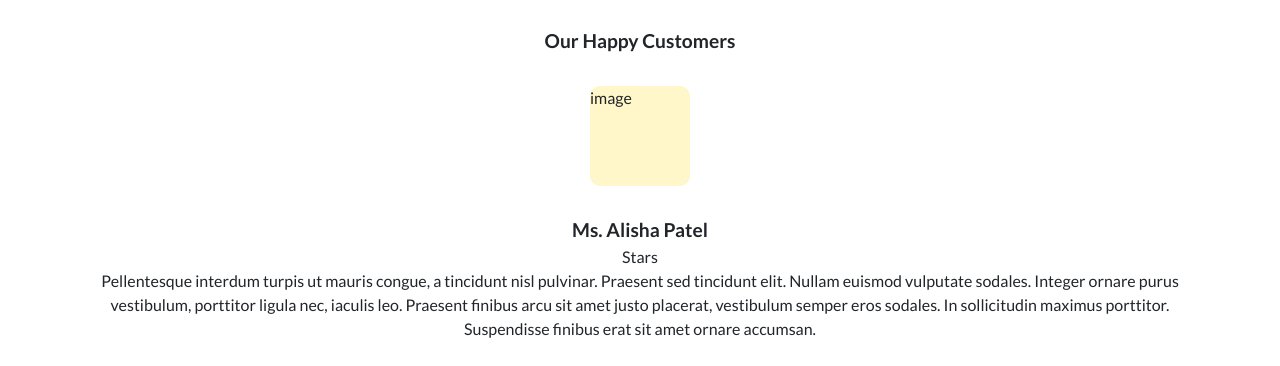
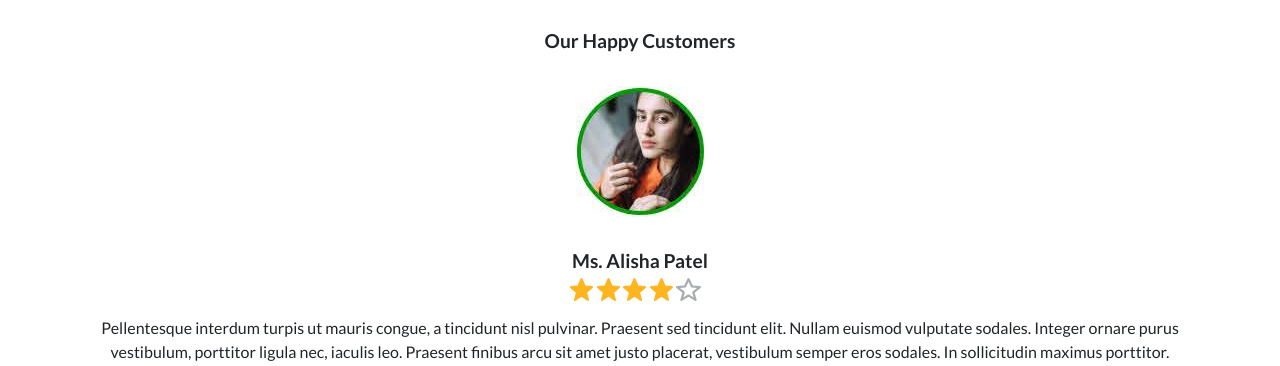
Before and after one commit to saumya/WebDesignDemo2, a website with bundled scripts: page index.html in a window 1280 px wide. Shown: the part 1976-2342 px from the top of the page. Built offline with nearby package versions, Linux system fonts and the light colour scheme.

Commit message:
stars are added

```diff
--- a/css/app.css
+++ b/css/app.css
@@ -143,12 +143,19 @@
 }
 
 .customer_image{
+  /*
   margin-top: 30px;
   width: 100px;
   height: 100px;
-
   background-color: #fff7c9;
   border-radius: 10px 10px;
+  */
+  margin-top: 30px;
+}
+.rating_stars{
+  width: 140px;
+  height: 40px;
+  /*background-color: #fff7c9;*/
 }
 
 .deal_of_day{
--- a/index.html
+++ b/index.html
@@ -157,14 +157,20 @@
       </div>
       <div class="row justify-content-center">
         <div class="customer_image">
-          <span>image</span>
+          <img class="" src="img/malpani/client_1.png" alt="">
         </div>
       </div>
       <div class="row justify-content-center">
         <div class="welcome_sub_heading"> Ms. Alisha Patel </div>
       </div>
       <div class="row justify-content-center">
-        <div> Stars </div>
+        <div class="rating_stars">
+          <img class="" src="img/malpani/star_filled.svg" alt="">
+          <img class="" src="img/malpani/star_filled.svg" alt="">
+          <img class="" src="img/malpani/star_filled.svg" alt="">
+          <img class="" src="img/malpani/star_filled.svg" alt="">
+          <img class="" src="img/malpani/star_blank.svg" alt="">
+        </div>
       </div>
       <div class="row justify-content-center">
         <div class="text-center">
```
Also changed, not shown: img/malpani/client_1.png (added), img/malpani/star_blank.svg (added), img/malpani/star_filled.svg (added).
